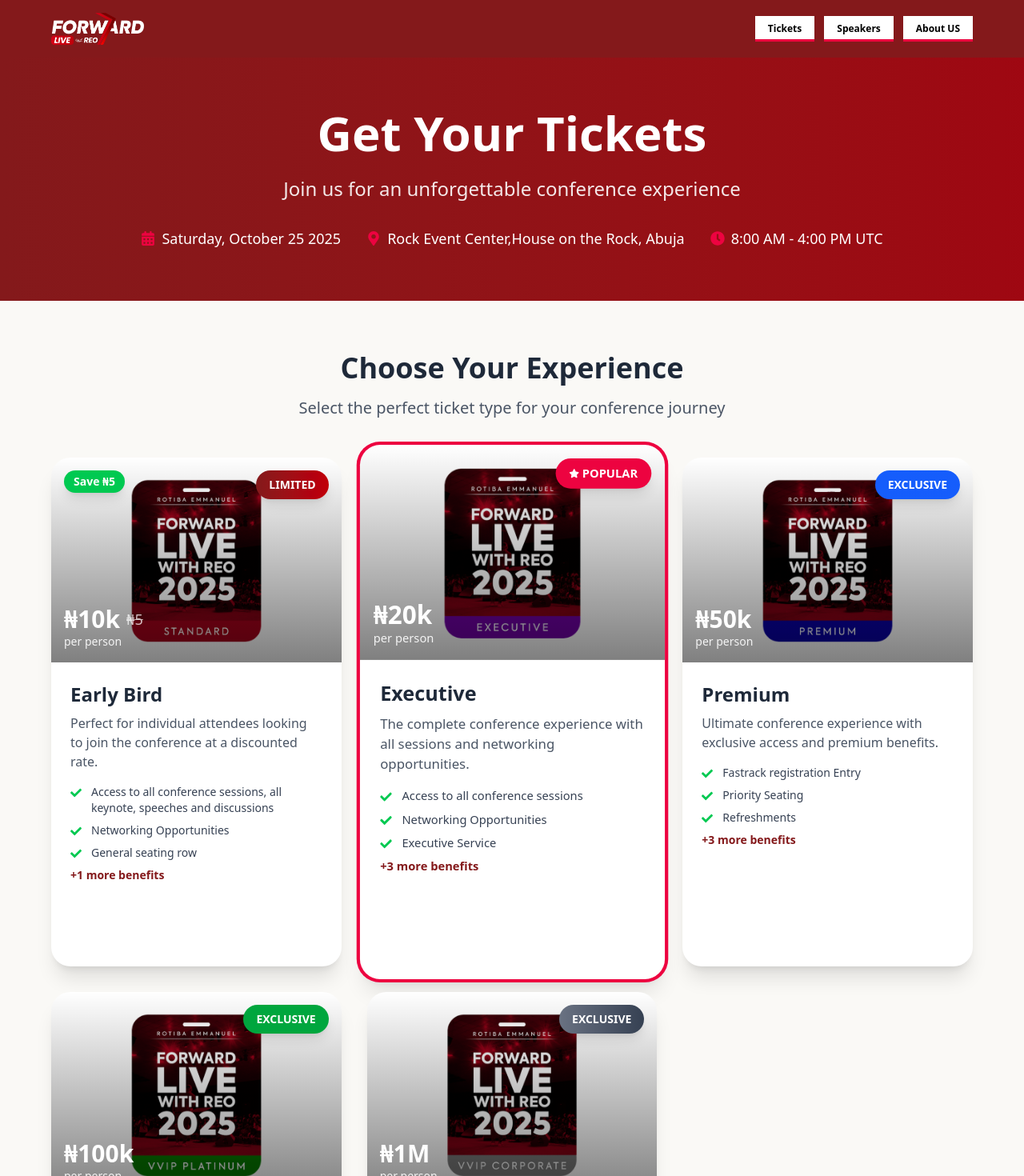
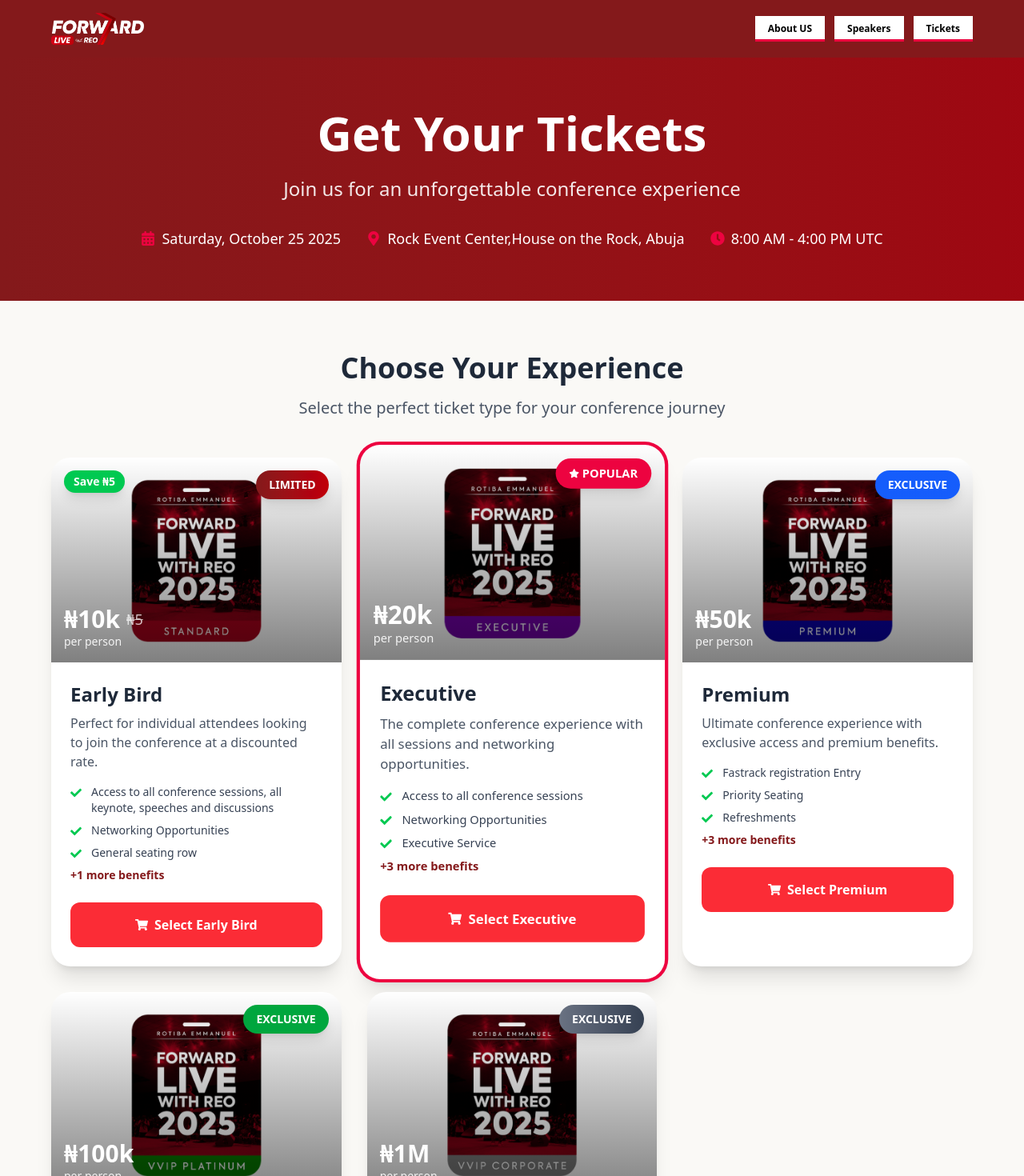
Before and after one commit to Udofire001/forwardlive2, a React (Vite) app: page /tickets in a window 1280 px wide. Shown: the top 1470 px of the page at 80% size. Built offline with nearby package versions, Linux system fonts and the light colour scheme.

Commit message:
fix: ticket fix

```diff
--- a/src/App.jsx
+++ b/src/App.jsx
@@ -8,7 +8,7 @@
 import SpeakerDetails from "./Components/Pages/SpeakerDetails";
 import SpeakersList from "./Components/Pages/SpeakersList";
 import TicketsPage from "./Components/Pages/Tickets";
-import AboutUs from "./Components/AboutUs";
+import AboutUs from "./Components/Pages/AboutUs";
 
 function App() {
   return (
--- a/src/Components/Navbar.jsx
+++ b/src/Components/Navbar.jsx
@@ -24,9 +24,10 @@
       {/* Desktop Buttons */}
       <div className="hidden md:flex gap-3">
         {[
+          { text: "About US", to: "/aboutus" },
+
+          { text: "Speakers", to: "/speakers" },
           { text: "Tickets", to: "/tickets" },
-          { text: "Speakers", to: "/speakers" },
-          { text: "About US", to: "/aboutus" },
         ].map(({ text, to }) => (
           <a
             href={to}
--- a/src/Components/Pages/Tickets.jsx
+++ b/src/Components/Pages/Tickets.jsx
@@ -269,7 +269,7 @@
                   {/* CTA Button */}
                   <button
                     onClick={() => setSelectedTicket(ticket)}
-                    className={`w-full py-4 px-6 rounded-xl font-semibold text-white transition-all duration-300 transform hover:scale-105 bg-gradient-to-r ₦{ticket.color} hover:shadow-lg flex items-center justify-center gap-2`}
+                    className={`w-full bg-red-500 py-4 px-6 rounded-xl font-semibold text-white transition-all duration-300 transform hover:scale-105 bg-gradient-to-r ₦{ticket.color} hover:shadow-lg flex items-center justify-center gap-2`}
                   >
                     <FaShoppingCart />
                     Select {ticket.name}
--- a/src/Components/TicketsSection.jsx
+++ b/src/Components/TicketsSection.jsx
@@ -151,7 +151,7 @@
               </div>
               <button
                 onClick={() => setSelectedTicket(ticket)}
-                className={`w-full py-3 px-6 rounded-xl font-semibold text-white transition-all bg-gradient-to-r ₦{ticket.color} flex items-center justify-center gap-2 hover:shadow-lg`}
+                className={`w-full bg-red-500 py-3 px-6 rounded-xl font-semibold text-white transition-all bg-gradient-to-r ₦{ticket.color} flex items-center justify-center gap-2 hover:shadow-lg`}
               >
                 <FaShoppingCart />
                 Select {ticket.name}
```
